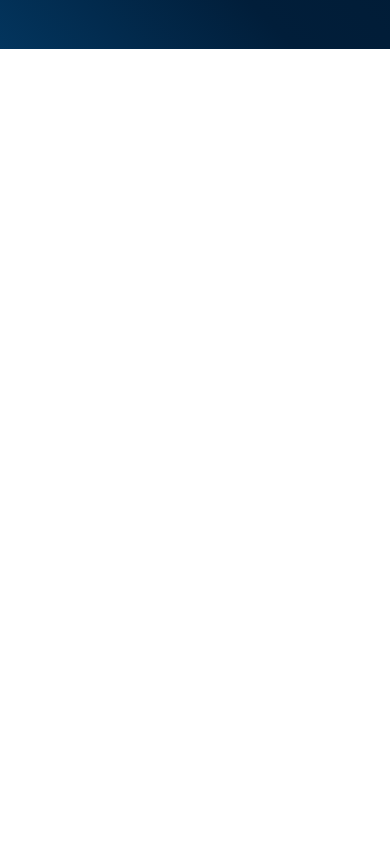
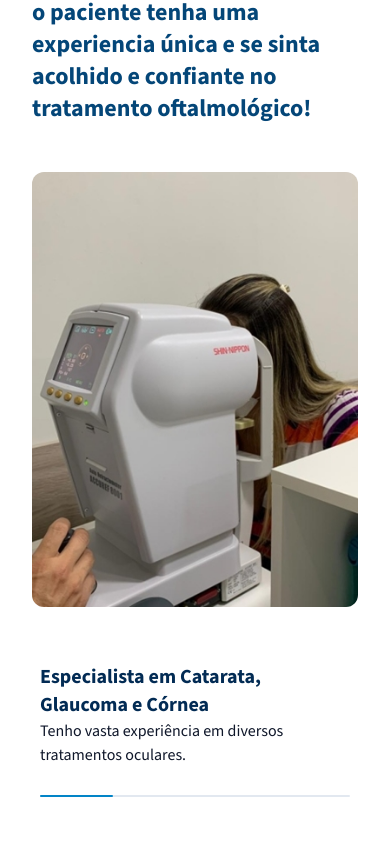
Before and after one commit to suuzanemoura/drpedroboni, a React (Vite) app: page / in a window 390 px wide. Shown: the part 795-1644 px from the top of the page. Before the commit the page ends 844 px from the top, so only its background shows below. Built offline with nearby package versions, Linux system fonts and the light colour scheme.

Commit message:
:sparkles: feat: criação do componente de serviços

```diff
--- /dev/null
+++ b/src/components/Carousel/NavArrow/index.jsx
@@ -0,0 +1,29 @@
+import * as React from "react";
+
+const NavArrow = React.forwardRef(({ direction, onClick }, ref) => {
+  const path =
+    direction === "prev"
+      ? "M5.25 0l-4 4 4 4 1.5-1.5-2.5-2.5 2.5-2.5-1.5-1.5z"
+      : "M2.75 0l-1.5 1.5 2.5 2.5-2.5 2.5 1.5 1.5 4-4-4-4z";
+
+  return (
+    <div
+      direction={direction}
+      onClick={onClick}
+      ref={ref}
+      className={`absolute cursor-pointer transition-all ease-in-out bg-white p-2 rounded-full z-10 active:scale-90 ${
+        direction === "next" && "right-3 xl:right-5"
+      } ${direction === "prev" && "left-3 xl:left-5"}`}
+    >
+      <svg
+        viewBox="0 0 8 8"
+        className="w-6 h-6 fill-boni-blue-100"
+      >
+        <path d={path} />
+      </svg>
+    </div>
+  );
+});
+NavArrow.displayName = "NavArrow";
+
+export default NavArrow;
--- /dev/null
+++ b/src/components/Carousel/index.jsx
@@ -0,0 +1,21 @@
+import { Slider } from "@lifarl/react-scroll-snap-slider";
+import NavArrow from "./NavArrow";
+
+export default function Carousel({ children, width }) {
+  const renderCustomArrow = ({ direction, ref, onClick }) => (
+    <NavArrow
+      ref={ref}
+      direction={direction}
+      onClick={() => onClick(direction)}
+    />
+  );
+
+  return (
+    <Slider
+      renderCustomArrow={renderCustomArrow}
+      slideWidth={width}
+    >
+      {children}
+    </Slider>
+  );
+}
--- /dev/null
+++ b/src/components/Sections/Services/ServiceCard/index.jsx
@@ -0,0 +1,16 @@
+export default function ServiceCard({ service }) {
+  return (
+    <div className="text-center w-[300px] h-[300px] 3xs:w-[336px] 3xs:h-[336px] snap-start">
+      <div className="w-56 h-56 3xs:h-64 3xs:w-64">
+        <img
+          src={service.imageUrl}
+          alt={`Imagem de um olho com ${service.title}`}
+          className="w-full h-full aspect-square object-cover rounded-t-xl"
+        />
+        <h3 className="py-4 3xs:py-6 px-3 mx-auto text-2xl bg-sky-600 text-white rounded-b-xl uppercase font-bold">
+          {service.title}
+        </h3>
+      </div>
+    </div>
+  );
+}
--- /dev/null
+++ b/src/components/Sections/Services/ServicesCarousel/index.jsx
@@ -0,0 +1,25 @@
+import { servicesConfig } from "../../../../config/sections/services";
+import Carousel from "../../../Carousel";
+import ServiceCard from "../ServiceCard";
+
+export default function Services() {
+  return (
+    <div className="w-full h-full object-contain overflow-hidden lg:mt-12 mb-12 lg:mb-6 max-w-[1050px]">
+      <h2 className="text-3xl 2xs:text-4xl leading-8 font-semibold mb-8 text-slate-700">
+        {servicesConfig.title}
+      </h2>
+      <div className="relative overflow-hidden w-full h-full object-contain">
+        <Carousel width={256}>
+          {servicesConfig.services.map((service, index) => {
+            return (
+              <ServiceCard
+                key={index}
+                service={service}
+              />
+            );
+          })}
+        </Carousel>
+      </div>
+    </div>
+  );
+}
--- /dev/null
+++ b/src/components/Sections/Services/index.jsx
@@ -0,0 +1,21 @@
+import { servicesSectionConfig } from "../../../config/sections/services";
+import Slider from "../../Slider";
+import ServicesCarousel from "./ServicesCarousel";
+
+export default function ServicesSection() {
+  return (
+    <section
+      id={servicesSectionConfig.id}
+      className="w-full bg-white bg-blend-screen pt-6 pb-10 px-8 xs:px-12 sm:px-24 md:px-32 md:pt-12 lg:pb-28 xl:px-48 2xl:px-60 3xl:px-0 text-boni-blue-100 flex flex-col items-center gap-4 justify-center"
+    >
+      <div className="max-w-[1056px] flex flex-col items-center gap-4 justify-center w-full object-contain">
+        <h2 className="text-2xl lg:text-3xl font-bold">
+          {servicesSectionConfig.title}
+        </h2>
+
+        <Slider />
+        <ServicesCarousel />
+      </div>
+    </section>
+  );
+}
--- /dev/null
+++ b/src/components/Slider/index.jsx
@@ -0,0 +1,147 @@
+import { useState, useRef, useEffect, useContext } from "react";
+import { Transition } from "@headlessui/react";
+import { FontContext } from "../../contexts/FontContext";
+import { servicesSectionConfig } from "../../config/sections/services";
+
+export default function Slider() {
+  const items = servicesSectionConfig.slider_items;
+  const duration = 5000;
+  const itemsRef = useRef(null);
+  const frame = useRef(0);
+  const firstFrameTime = useRef(performance.now());
+  const [active, setActive] = useState(0);
+  const [progress, setProgress] = useState(0);
+
+  const { textSize } = useContext(FontContext);
+
+  useEffect(() => {
+    firstFrameTime.current = performance.now();
+    frame.current = requestAnimationFrame(animate);
+    return () => {
+      cancelAnimationFrame(frame.current);
+    };
+    // eslint-disable-next-line react-hooks/exhaustive-deps
+  }, [active]);
+
+  const animate = (now) => {
+    let timeFraction = (now - firstFrameTime.current) / duration;
+    if (timeFraction <= 1) {
+      setProgress(timeFraction * 100);
+      frame.current = requestAnimationFrame(animate);
+    } else {
+      timeFraction = 1;
+      setProgress(0);
+      setActive((active + 1) % items.length);
+    }
+  };
+
+  const heightFix = () => {
+    if (itemsRef.current && itemsRef.current.parentElement)
+      itemsRef.current.parentElement.style.height = `${itemsRef.current.clientHeight}px`;
+  };
+
+  useEffect(() => {
+    heightFix();
+  }, []);
+
+  return (
+    <div className="flex flex-col lg:flex-row w-full gap-12 py-8 lg:items-center">
+      <div className="transition-all duration-150 delay-300 ease-in-out w-full h-full">
+        <div
+          className="relative flex flex-col w-full"
+          ref={itemsRef}
+        >
+          {items.map((item, index) => (
+            <Transition
+              key={index}
+              show={active === index}
+              enter="transition ease-in-out duration-500 delay-200 order-first"
+              enterFrom="opacity-0 scale-105"
+              enterTo="opacity-100 scale-100"
+              leave="transition ease-in-out duration-300 absolute"
+              leaveFrom="opacity-100 scale-100"
+              leaveTo="opacity-0 scale-95"
+              beforeEnter={() => heightFix()}
+              className={"object-cover w-full h-full"}
+            >
+              <img
+                className="rounded-xl object-cover w-full h-full"
+                src={item.img}
+                width={397}
+                height={530}
+                alt={item.alt}
+                loading="lazy"
+              />
+            </Transition>
+          ))}
+        </div>
+      </div>
+
+      <div className="mr-auto flex flex-col lg:gap-3 w-full">
+        {items.map((item, index) => (
+          <button
+            key={index}
+            className={`p-2 rounded focus:outline-none focus-visible:ring focus-visible:ring-indigo-300 group ${
+              active === index
+                ? `order-1 ${
+                    index === 0
+                      ? "lg:order-1"
+                      : index === 1
+                      ? "lg:order-2"
+                      : index === 2
+                      ? "lg:order-3"
+                      : index === 3
+                      ? "lg:order-4"
+                      : ""
+                  }`
+                : `order-last ${
+                    index === 0
+                      ? "lg:order-1"
+                      : index === 1
+                      ? "lg:order-2"
+                      : index === 2
+                      ? "lg:order-3"
+                      : index === 3
+                      ? "lg:order-4"
+                      : ""
+                  }`
+            }`}
+            onClick={() => {
+              setActive(index);
+              setProgress(0);
+            }}
+          >
+            <span
+              className={`flex flex-col ${
+                active === index
+                  ? ""
+                  : "hidden lg:block lg:opacity-50 lg:group-hover:opacity-100 lg:group-focus:opacity-100 lg:transition-opacity"
+              }`}
+            >
+              <span className="block text-left font-medium text-slate-900">
+                <h3
+                  className={`text-xl font-bold text-boni-blue-200 ${
+                    active === index ? "text-2xl" : ""
+                  }`}
+                >
+                  {item.title}
+                </h3>
+                <p className={`${textSize}`}>{item.description}</p>
+              </span>
+              <span
+                className="block relative w-full bg-slate-200 h-0.5 rounded-full mt-7"
+                role="progressbar"
+                aria-valuenow={active === index ? progress : 0}
+              >
+                <span
+                  className="absolute inset-0 bg-sky-600 rounded-[inherit]"
+                  style={{ width: active === index ? `${progress}%` : "0%" }}
+                ></span>
+              </span>
+            </span>
+          </button>
+        ))}
+      </div>
+    </div>
+  );
+}
--- a/src/config/sections/services/index.jsx
+++ b/src/config/sections/services/index.jsx
@@ -37,23 +37,23 @@ export const servicesConfig = {
   services: [
     {
       title: "Catarata",
-      imageUrl: "/images/image_catarata.jpg",
+      imageUrl: "/image_catarata.jpg",
     },
     {
       title: "Glaucoma",
-      imageUrl: "/images/image_glaucoma.jpg",
+      imageUrl: "/image_glaucoma.jpg",
     },
     {
       title: "Cirurgia Refrativa",
-      imageUrl: "/images/image_cirurgia_refrativa.jpg",
+      imageUrl: "/image_cirurgia_refrativa.jpg",
     },
     {
       title: "Ceratocone",
-      imageUrl: "/images/image_ceratocone.jpg",
+      imageUrl: "/image_ceratocone.jpg",
     },
     {
       title: "Plástica Ocular",
-      imageUrl: "/images/image_plastica_ocular.png",
+      imageUrl: "/image_plastica_ocular.png",
     },
   ],
 };
--- a/src/pages/index.jsx
+++ b/src/pages/index.jsx
@@ -1,5 +1,6 @@
 import Header from "../components/Header";
 import HeroSection from "../components/Sections/Hero";
+import ServicesSection from "../components/Sections/Services";
 
 export default function IndexPage() {
   return (
@@ -7,6 +8,7 @@ export default function IndexPage() {
       <Header />
       <main>
         <HeroSection />
+        <ServicesSection />
       </main>
     </>
   );
```
